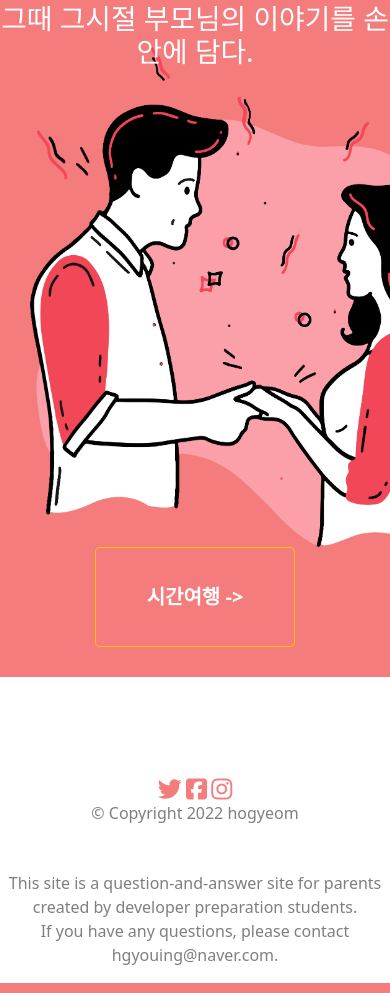
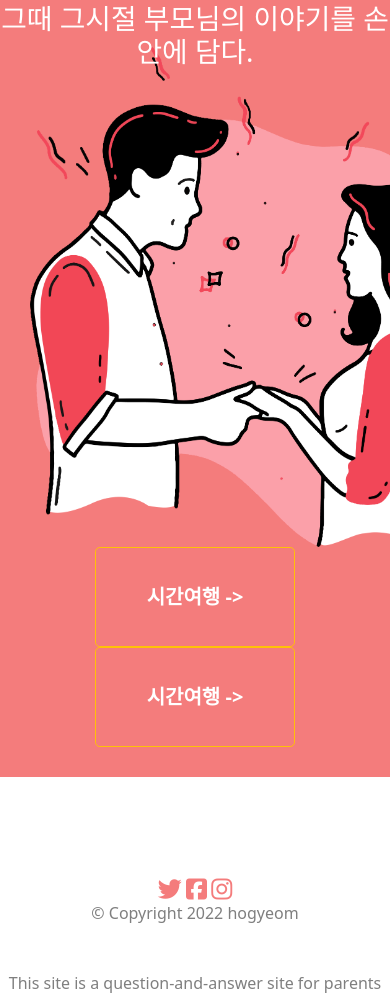
Before and after one commit to hokimr/portfolio_web_1, a Flask app: page / in a window 390 px wide; the page is wider, and only the part inside the window is pictured. Shown: the part 323-1316 px from the top of that part. Run offline with Flask 2, Linux system fonts and the light colour scheme; some libraries are stand-ins or nearby versions.

Commit message:
mobile ui edit

```diff
--- a/templates/index.html
+++ b/templates/index.html
@@ -27,7 +27,9 @@
             <a href='{{ url_for("q_page_1") }}'><button type="button" class="btn btn-outline-warning btn-lg start-button " > 시간여행 -></button></a>
         </div>
 
-
+        <div class="col-lg-6 col-md-12 col-sm-12">
+            <a class="title_image" href='{{ url_for("q_page_1") }}'><button type="button" class="btn btn-outline-warning btn-lg start-button " > 시간여행 -></button></a>
+        </div>
     </div>
     </div>
 
```
